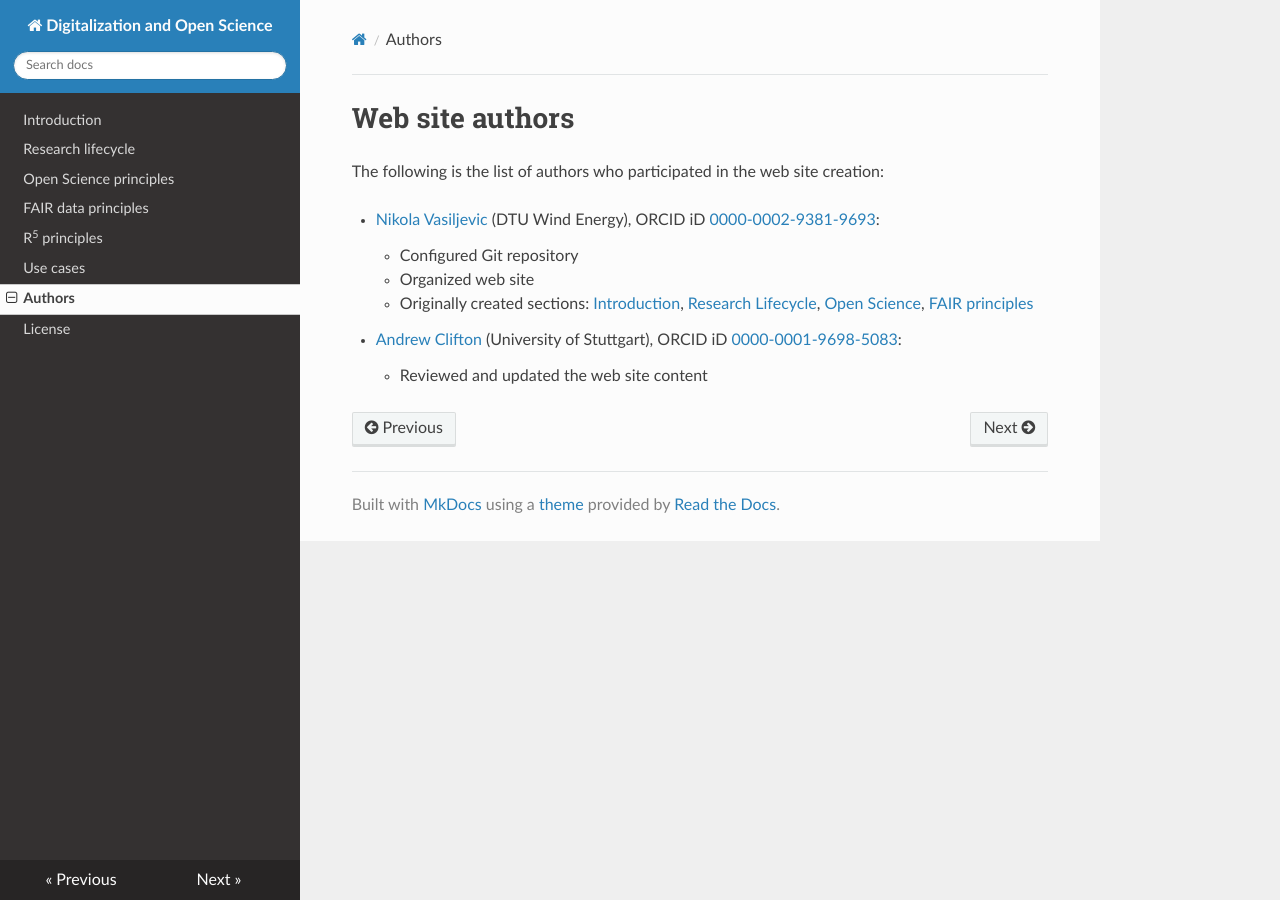
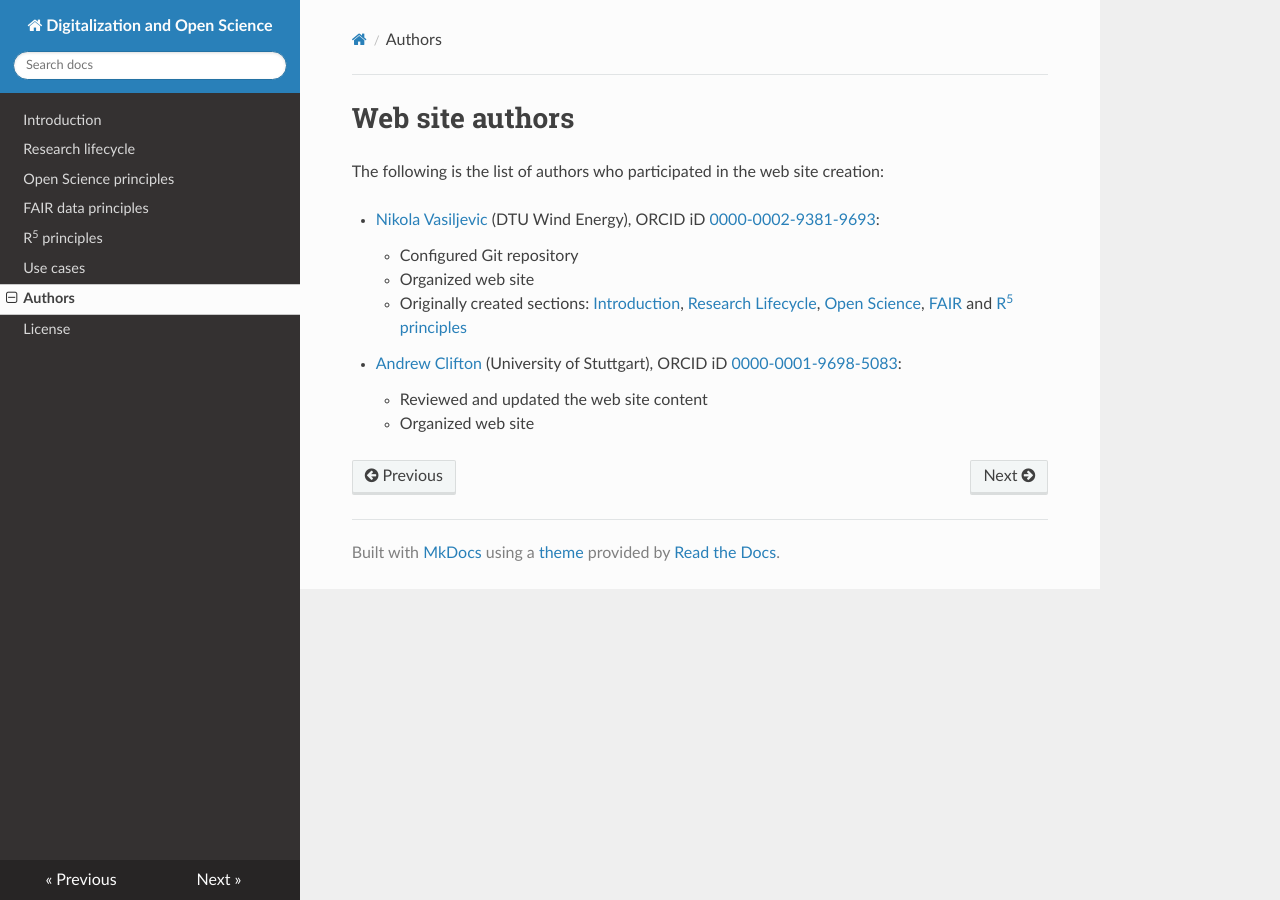
Before and after one commit to InesWuerth/FAIR-data-and-Open-Science-principles, an MkDocs documentation site: the page built from docs/authors.md, in a window 1280 px wide. Built offline with MkDocs 1.6.1, drawn with Linux system fonts in a browser that asks for light colours; nearby versions of some CDN libraries.

Commit message:
update authors contribution

```diff
--- a/docs/authors.md
+++ b/docs/authors.md
@@ -5,7 +5,8 @@ The following is the list of authors who participated in the web site creation:
 - [Nikola Vasiljevic](https://www.linkedin.com/in/niva83/) (DTU Wind Energy), ORCID iD [0000-0002-9381-9693](https://orcid.org/0000-0002-9381-9693):
     - Configured Git repository
     - Organized web site
-    - Originally created sections: [Introduction](./0_introduction.md), [Research Lifecycle](./1_research_lifecycle.md), [Open Science](./2_open_science.md), [FAIR principles](./3_fair_principles.md)
+    - Originally created sections: [Introduction](./0_introduction.md), [Research Lifecycle](./1_research_lifecycle.md), [Open Science](./2_open_science.md), [FAIR](./3_fair_principles.md) and [R<sup>5</sup> principles](./3_R5.md)
 
 - [Andrew Clifton](https://www.linkedin.com/in/andyclifton/) (University of Stuttgart), ORCID iD [0000-0001-9698-5083](https://orcid.org/0000-0001-9698-5083):
     - Reviewed and updated the web site content
+    - Organized web site
```
